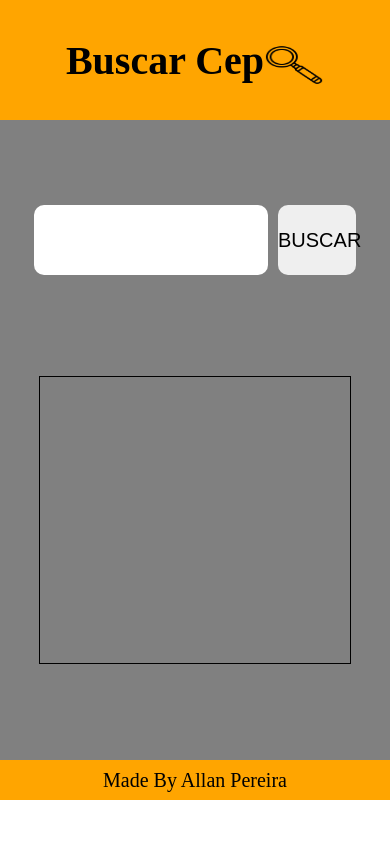
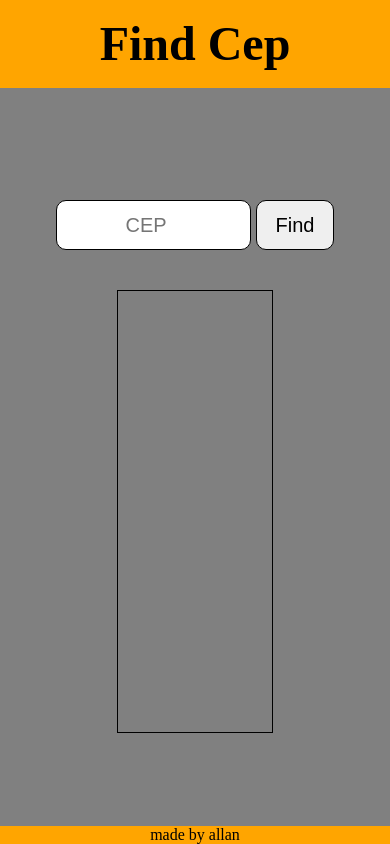
Before and after one commit to allanpereira99/FindCep, a plain HTML site: page index.html in a window 390 px wide. Drawn offline with Linux system fonts and the light colour scheme.

Commit message:
redo the whole layout and make it more responsive

```diff
--- a/css/style.css
+++ b/css/style.css
@@ -1,81 +1,104 @@
-*{
-  margin:0;
-  padding:0;
+@import url("https://fonts.googleapis.com/css2?family=Poppins:wght@100&display=swap");
+* {
+  margin: 0px;
+  padding: 0px;
   box-sizing: border-box;
 }
+
 body{
- width: 100vw;
- height: 100vh;
+  width: 100vw;
+  height: 100vh;
+  display: flex;
+  flex-direction: column;
+  background-color: gray;
 }
-.header{
+
+#header{
+  display: flex;
+  justify-content: center;
+  align-items: center;
   width: 100%;
-  height: 120px;
+  height: 100px;
+  background-color: orange;
+}
+
+#header__text{
+  font-size: 3rem;
+}
+main{
+  width: 100%;
+  height: 100%;
+  display: flex;
+  flex-direction: column;
+  justify-content: center;
+  align-items: center;
+}
+
+#input__area{
+  display: flex;
+  justify-content: center;
+  align-items: center;
+  margin-top: 20px;
+  width: 100%;
+}
+#input__item{
+  min-width: 125px;
+  width: 50%;
+  height: 50px;
+  border-radius: 10px;
+  border: 1px solid;
+  text-align: center;
+  font-size: 20px;
+}
+#input__button{
+  min-width: 51px;
+  width: 20%;
+  height: 50px;
+  margin-left: 5px;
+  border-radius: 10px;
+  border: 1px solid;
+  font-size: 20px;
+  padding: 5px;
+}
+#result__area{
+  min-width: 40%;
+  max-width: 60%;
+  height: 60%;
+  border: 1px solid;
+  margin-top: 40px;
+}
+#footer{
+  width: 100%;
+  height: 20px;
   background-color: orange;
   display: flex;
   justify-content: center;
   align-items: center;
 }
-.header h1 {
-  font-size: 40px;
+.result__list{
+  width: 100%;
+  height: 100%;
+  list-style: none;
+  display: flex;
+  flex-direction: column;
+  justify-content: space-evenly;
+  align-items: center;
+  font-size: 25px;
+  margin: 10px 10p 10px 10px;
+  padding: auto;
 }
-.header img {
-  width:60px;
-  height: 40px;
-  margin-top: 10px;
+.result__list li{
+  margin: 5px;
 }
-.main {
-  display: grid;
-  grid-template-columns: auto;
-  grid-template-rows: 1fr 3fr;
-  background-color: gray;
+
+@media screen and (max-width:381px) {
+  .result__list{
+    align-items: baseline;
+    margin: 0;
+    margin-left: 5px;
+    margin-right: 5px;
+    flex-wrap: wrap;
+    font-size: 20px;
+  }
+
 }
-.searchArea {
-  display: flex;
-  justify-content: center;
-  align-items: center;
-  margin-top: 80px;
-}
-.searchArea .searchArea__input {
-  width: 60%;
-  height: 70px;
-  border-radius: 10px;
-  margin: 5px;
-  border: none;
-  font-size: 20px;
-  text-align: center;
-}
-.searchArea .searchArea__button {
-  width: 20%;
-  height: 70px;
-  border: none;
-  border-radius: 10px;
-  margin: 5px;
-  font-size: 20px;
-  text-transform: uppercase;
-}
-.resultArea{
-  display: flex;
-  justify-content: center;
-  align-items: center;
-}
-.resultArea .resultArea__container {
-  width: 80%;
-  height: 60%;
-  border: 1px solid black;
-  display: flex;
-  justify-content: center;
-  align-items: center;
-}
-.resultArea .resultArea__container .result__list {
-  list-style: none;
-  font-size: 30px;
-  text-align: center;
-}
-.footer {
-  height: 40px;
-  display: flex;
-  justify-content: center;
-  align-items: center;
-  font-size: 20px;
-  background-color: orange;
-}
--- a/index.html
+++ b/index.html
@@ -1,28 +1,24 @@
 <!DOCTYPE html>
-<html>
+<html lang="en">
   <head>
-    <title>Buscar Cep</title>
-    <link rel="stylesheet" href="./css/style.css" type="text/css" media="all" />
+    <meta charset="UTF-8" />
+    <meta http-equiv="X-UA-Compatible" content="IE=edge" />
+    <meta name="viewport" content="width=device-width, initial-scale=1.0" />
+    <link rel="stylesheet" href="./css/style.css">
     <script src="https://cdnjs.cloudflare.com/ajax/libs/cep-promise/4.1.2/cep-promise-browser.min.js"></script>
+    <title>Find Cep</title>
   </head>
-  <body>
-    <header class="header">
-      <h1>Buscar Cep</h1>
-      <img src="./img/lupa.png" alt="lupa" />
-    </header>
-    <main class="main">
-      <div class="searchArea">
-        <input type="number" class="searchArea__input" id="searchArea__input" />
-        <button class="searchArea__button" id="searchArea__button"type="submit"> buscar</button>
-      </div>
-      <div class="resultArea">
-        <div class="resultArea__container" id="resultArea__container">
-          </div>
-      </div>
-    </main>
-    <footer class="footer">
-      Made By Allan Pereira
-    </footer>
-    <script src="./js/main.js" type="text/javascript" charset="utf-8"></script>
-  </body>
+  <header id="header">
+    <h3 id="header__text">Find Cep</h3>
+  </header>
+  <main>
+    <section id="input__area">
+      <input type="number" id="input__item" placeholder="CEP">
+      <button id="input__button" type="submit">Find</button>
+    </section>
+    <section id="result__area"></section>
+  </main>
+  <footer id="footer">made by allan</footer>
+  <body></body>
+  <script src="./js/main.js"></script>
 </html>
--- a/js/main.js
+++ b/js/main.js
@@ -1,22 +1,25 @@
-async function getResult(){
-let input = document.querySelector("#searchArea__input");
-const regExp = /^\d{8}$/g;
+async function getResult() {
+  let input = document.querySelector("#input__item");
+  const regExp = /^\d{8}$/g;
 
-if(input.value == '') {
-				alert('o campo nao pode estar vazio')
+  if (input.value == "") {
+    alert("o campo nao pode estar vazio");
+  } else if (input.value.match(regExp)) {
+    await cep(input.value)
+      .then((data) => {
+        document.getElementById("result__area").innerHTML = ``;
+        document.getElementById(
+          "result__area"
+        ).innerHTML = `<ul class='result__list'><li>Cep: ${data.cep}</li><li>Estado: ${data.state}</li><li>Cidade: ${data.city}</li><li>Bairro: ${data.neighborhood}</li><li>Rua:${data.street}</li><li>Serviço: ${data.service}</li></ul>`;
+      })
+      .catch(() => {
+        document.getElementById(
+          "result__area"
+        ).innerHTML = `<ul class='result__list'><li>Cep nao encontrado no banco de dados</li></ul>`;
+      });
+  } else {
+    alert("falha isso não é um cep valido");
+  }
 }
-else if(input.value.match(regExp)){
-await cep(input.value)
-.then(data=>{
-document.getElementById("resultArea__container").innerHTML= ``;
-document.getElementById("resultArea__container").innerHTML= `<ul class='result__list'><li>Cep:${data.cep}</li><li>Estado:${data.state}</li><li>Cidade:${data.city}</li><li>Bairro:${data.neighborhood}</li><li>Rua:${data.street}</li><li>Serviço:${data.service}</li></ul>`;
-}).catch(() =>{
-document.getElementById("resultArea__container").innerHTML= `<ul class='result__list'><li>Cep nao encontrado no banco de dados</li></ul>`
-})
-}
-else {
-				alert('falha isso não é um cep valido');
-}
-}
-let button = document.querySelector("#searchArea__button");
-button.onclick = getResult
+let button = document.querySelector("#input__button");
+button.onclick = getResult;
```
